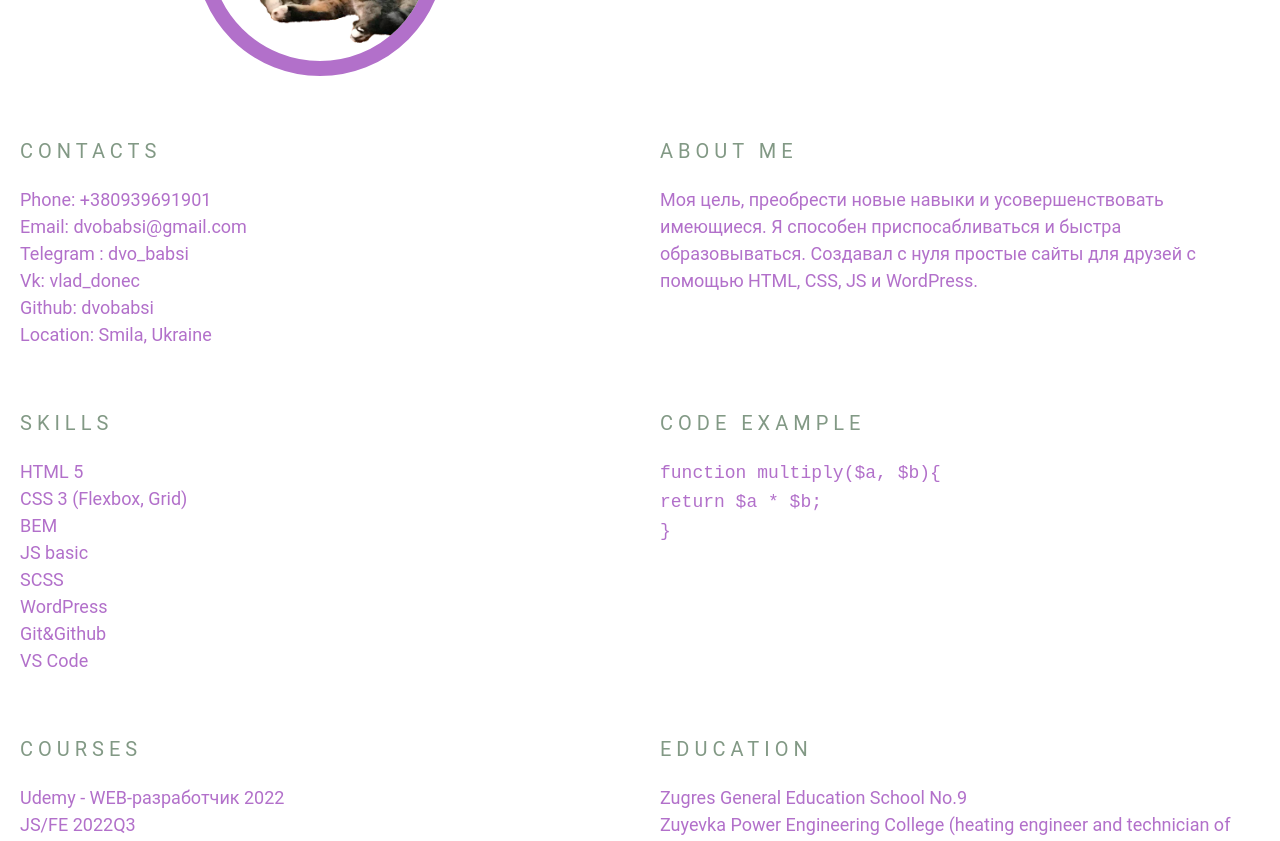
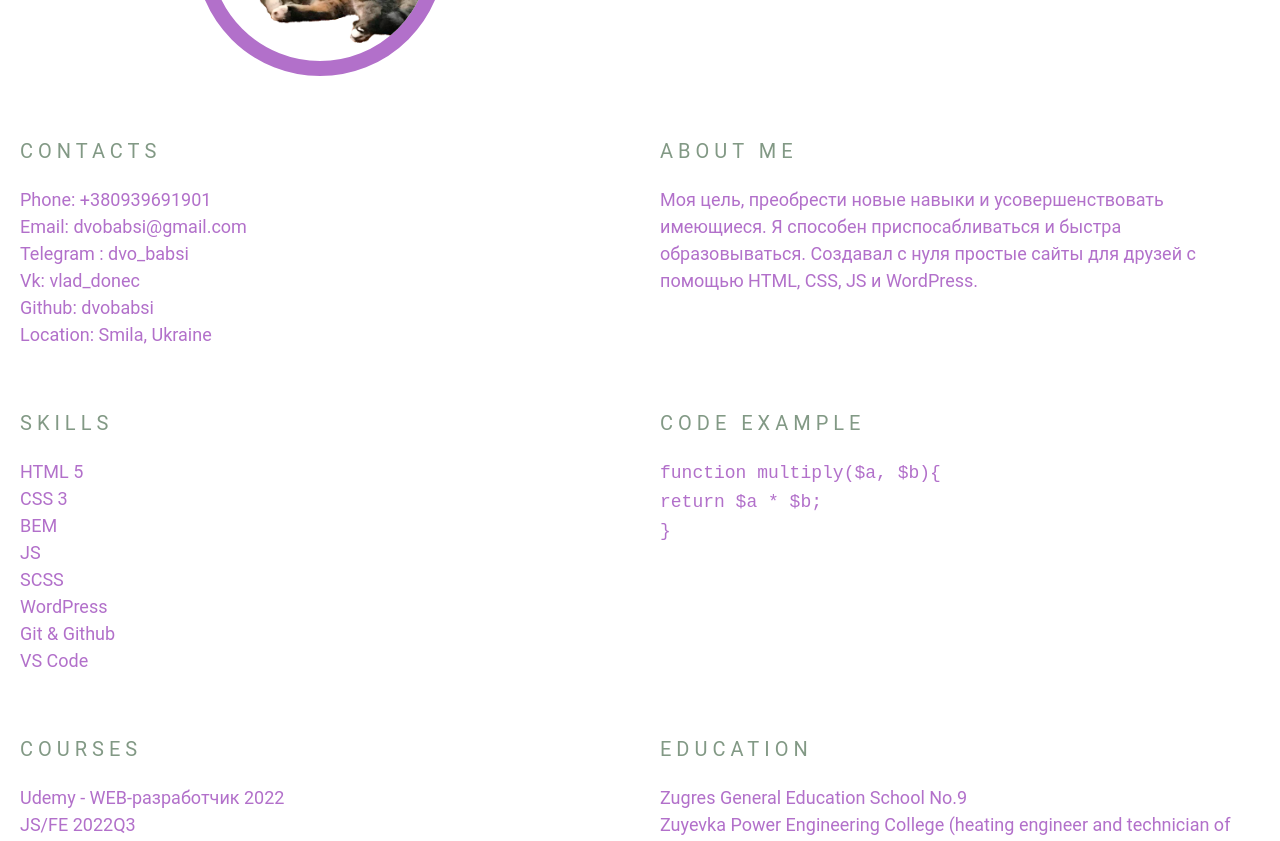
Before and after one commit to dvobabsi/rsschool-cv, a plain HTML site: page index.html in a window 1280 px wide. Shown: the part 254-1095 px from the top of the page. Drawn offline with Linux system fonts and the light colour scheme.

Commit message:
fix: edit space in index.html

```diff
--- a/index.html
+++ b/index.html
@@ -21,7 +21,7 @@
 	<link href="https://fonts.googleapis.com/css2?family=PT+Sans:ital,wght@0,400;0,700;1,400&display=swap" rel="stylesheet">
 	<!-- Шрифты файлом -->
 	<!-- Подключение скриптов -->
-    <script src='js/script.js'></script>
+	<script src="js/script.js"></script>
 </head>
 <!-- Основное тело страницы -->
 <body>
@@ -68,12 +68,12 @@
 				<h2 class="section-title">Skills</h2>
 				<ul class="skills-list">
 					<li class="skills-item">HTML 5</li>
-					<li class="skills-item">CSS 3 (Flexbox, Grid)</li>
+					<li class="skills-item">CSS 3</li>
 					<li class="skills-item">BEM</li>
-					<li class="skills-item">JS basic</li>
+					<li class="skills-item">JS</li>
 					<li class="skills-item">SCSS</li>
 					<li class="skills-item">WordPress</li>
-					<li class="skills-item">Git&Github</li>
+					<li class="skills-item">Git &amp; Github</li>
 					<li class="skills-item">VS Code</li>
 				</ul>
 			</section>
```
Lines whose indentation alone changed are shown as unchanged.
